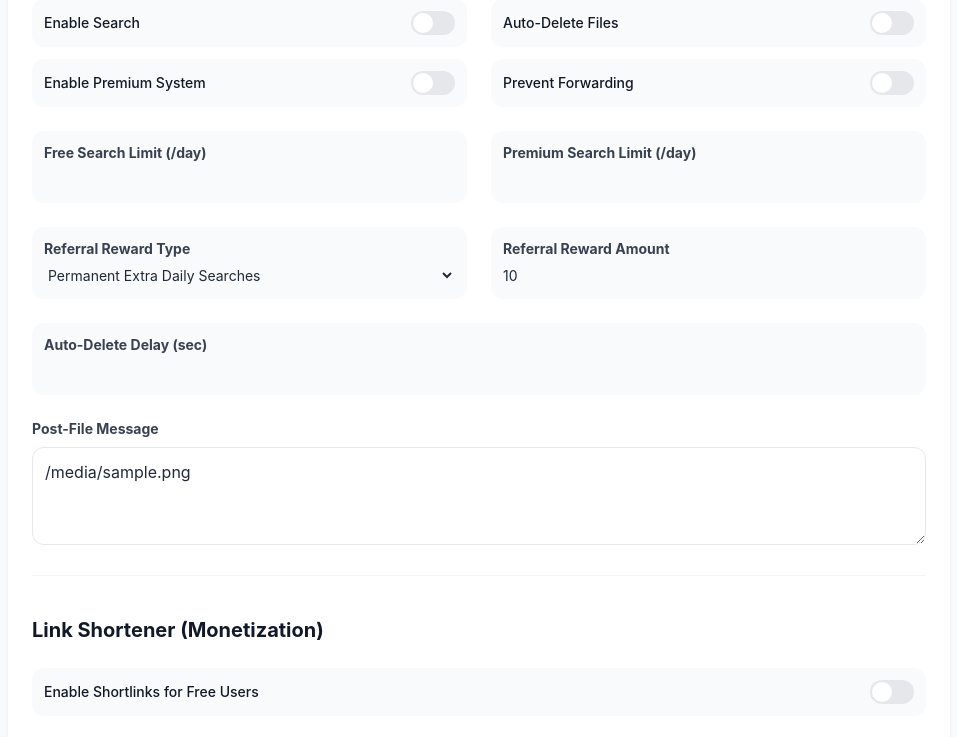
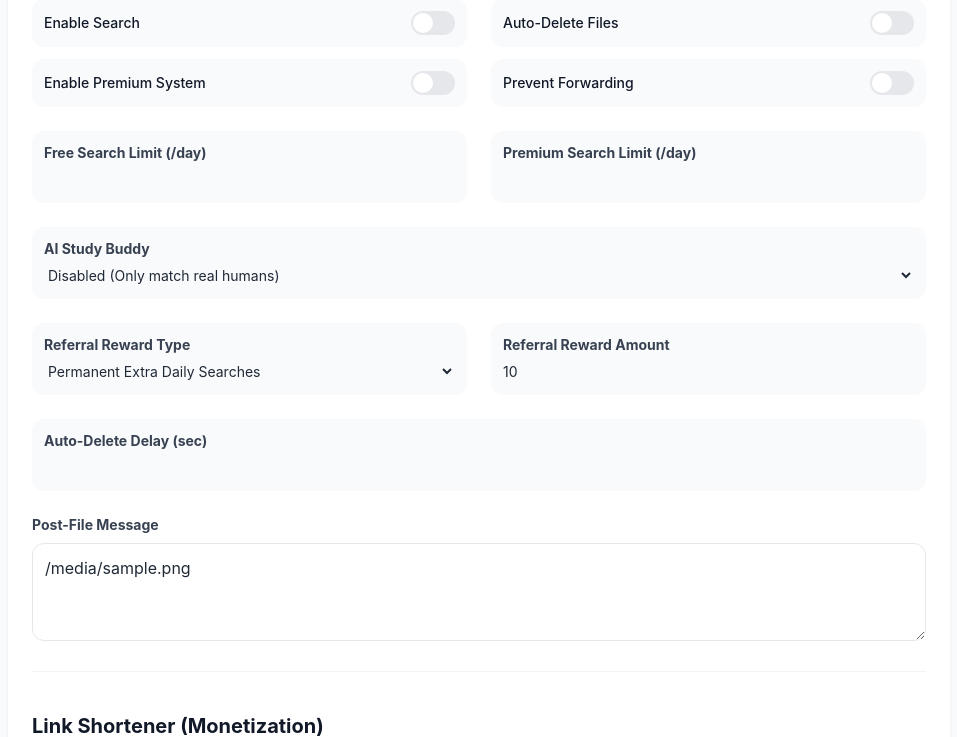
Before and after one commit to protoppertg/Best-telegram-file-share-bot, a FastAPI app: template app/templates/settings.html in a window 1280 px wide. Shown: the part 935-1672 px from the top of the page, without its empty margins (289-1246 px from the left). Run offline with FastAPI, Linux system fonts and the light colour scheme; the template is opened without the code that fills it: most values are stand-ins (such as "Sample title", 1, 10 or a date in 2020); parts of the project's set-up code (start-up, migrations or seed data) failed here and were passed over; some libraries are stand-ins or nearby versions.

Commit message:
Update settings.html

```diff
--- a/app/templates/settings.html
+++ b/app/templates/settings.html
@@ -6,7 +6,6 @@
 </div>
 
 <div class="space-y-6">
-    <!-- Bot Texts -->
     <div class="bg-white p-6 rounded-2xl shadow-sm border border-gray-100">
         <h2 class="text-xl font-bold mb-4 text-gray-900">Bot Texts</h2>
         <form method="POST" action="/admin/settings" class="space-y-6">
@@ -72,6 +71,14 @@
                 </div>
             </div>
 
+            <div class="p-3 bg-gray-50 rounded-xl">
+                <label class="block text-gray-700 text-sm font-bold mb-1">AI Study Buddy</label>
+                <select name="ai_study_buddy_enabled" class="w-full bg-transparent border-none focus:outline-none text-sm">
+                    <option value="true" {% if ai_study_buddy_enabled %}selected{% endif %}>Enabled (Use AI if no human found)</option>
+                    <option value="false" {% if not ai_study_buddy_enabled %}selected{% endif %}>Disabled (Only match real humans)</option>
+                </select>
+            </div>
+
             <div class="grid grid-cols-1 md:grid-cols-2 gap-6">
                 <div class="p-3 bg-gray-50 rounded-xl">
                     <label class="block text-gray-700 text-sm font-bold mb-1">Referral Reward Type</label>
@@ -122,7 +129,6 @@
         </form>
     </div>
 
-    <!-- Force Sub -->
     <div class="bg-white p-6 rounded-2xl shadow-sm border border-gray-100">
         <h2 class="text-xl font-bold mb-4 text-gray-900">Force Sub Channels</h2>
         {% if channels %}
```
